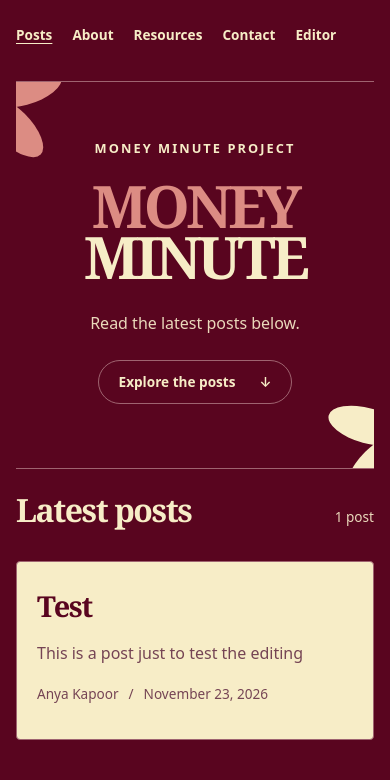
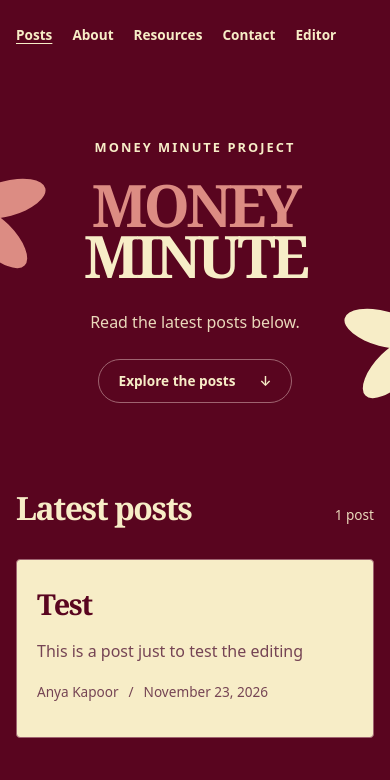
Before and after one commit to MonadicTrie/www.money-minute.com, an Eleventy site: page src/index.njk in a window 390 px wide. Shown: the part 64-844 px from the top of the page. Built offline with nearby package versions, Linux system fonts and the light colour scheme; Eleventy itself is replaced by a stand-in of ours; files that its build step writes are made by us from their sources.

Commit message:
Keep flowers inside the hero
Co-authored-by: Copilot App <223556219+Copilot@users.noreply.github.com>

```diff
--- a/src/assets/site.css
+++ b/src/assets/site.css
@@ -43,26 +43,26 @@ h1 { font-size: clamp(2.75rem, 7vw, 5.5rem); margin: .35em 0; }
 h2 { font-size: clamp(2rem, 4vw, 3rem); }
 h3 { font-size: 1.8rem; margin: .3em 0 .65em; }
 .shell { width: calc(100% - 4rem); margin-inline: auto; }
-.site-header { display: flex; justify-content: space-between; align-items: center; gap: 1.5rem; padding-block: 1.5rem; border-bottom: 1px solid var(--line); }
+.site-header { display: flex; justify-content: space-between; align-items: center; gap: 1.5rem; padding-block: 1.5rem; }
 .brand { display: flex; align-items: center; gap: .75rem; min-width: 0; overflow-wrap: anywhere; color: var(--ink); text-decoration: none; font-family: Georgia, "Times New Roman", serif; font-weight: 700; font-size: 1.5rem; line-height: 1.15; }
 .brand-mark { display: grid; place-items: center; flex-shrink: 0; background: var(--ink); color: var(--bg); border-radius: 50%; width: 2.3rem; height: 2.3rem; font-size: 1.3rem; font-style: italic; }
 nav { display: flex; flex-wrap: wrap; gap: .75rem 1.5rem; }
 nav a { text-decoration: none; font-weight: 600; font-size: .85rem; }
 nav a[aria-current="page"] { text-decoration: underline; }
-.hero { position: relative; isolation: isolate; overflow: hidden; display: flex; flex-direction: column; align-items: center; padding: 5rem 1rem 6rem; text-align: center; }
+.hero { position: relative; isolation: isolate; overflow: hidden; display: flex; flex-direction: column; align-items: center; width: calc(100% + 4rem); margin-inline: -2rem; padding: 5rem 1rem 6rem; text-align: center; }
 .hero > * { position: relative; z-index: 1; }
 .hero::before, .hero::after {
   content: "";
   position: absolute;
   z-index: 0;
-  width: clamp(10rem, 26vw, 21rem);
+  width: min(clamp(10rem, 26vw, 21rem), max(1rem, calc(100vh - 8rem)));
   aspect-ratio: 1;
   background: var(--petal);
   mask: url("./flower.svg") center / contain no-repeat;
   pointer-events: none;
 }
-.hero::before { top: -4rem; left: -9rem; transform: rotate(15deg); }
-.hero::after { right: -9rem; bottom: -3rem; background: var(--petal-alt); transform: rotate(-15deg); }
+.hero::before { top: 3rem; left: -9rem; transform: rotate(15deg); }
+.hero::after { right: -9rem; bottom: 3rem; background: var(--petal-alt); transform: rotate(-15deg); }
 .hero h1 { width: 8ch; max-width: 100%; margin: .15em 0 .2em; font-size: clamp(3.25rem, 15vw, 11rem); line-height: .87; letter-spacing: -.065em; text-transform: uppercase; }
 .hero h1::first-line { color: var(--display); }
 .eyebrow { color: var(--accent); text-transform: uppercase; letter-spacing: .16em; font-size: .8rem; font-weight: 750; }
@@ -71,7 +71,7 @@ nav a[aria-current="page"] { text-decoration: underline; }
 .hero .lede { max-width: 36ch; margin: 1rem 0 1.5rem; }
 .hero-link { display: inline-flex; align-items: center; gap: 1.5rem; min-height: 44px; padding: .6rem 1.25rem; border: 1px solid var(--line); border-radius: 2rem; text-decoration: none; font-size: .85rem; font-weight: 600; }
 .hero-link:hover { background: var(--tint); }
-.section-heading { display: flex; justify-content: space-between; align-items: center; gap: 1rem; border-top: 1px solid var(--line); padding-top: 1.5rem; }
+.section-heading { display: flex; justify-content: space-between; align-items: center; gap: 1rem; padding-top: 1.5rem; }
 .section-heading h2 { margin: 0; }
 .section-heading span, .meta { color: var(--muted); font-size: .85rem; }
 .post-grid { display: grid; grid-template-columns: repeat(2, minmax(0, 1fr)); gap: 1.5rem; padding-block: 2rem 5rem; }
@@ -118,9 +118,9 @@ body[data-density="compact"] .hero { padding-block: 4rem 5rem; }
   .shell { width: calc(100% - 2rem); }
   nav { gap: .25rem 1.25rem; }
   nav a { display: inline-flex; align-items: center; min-height: 44px; }
-  .hero, body[data-density="compact"] .hero { padding: 3.5rem .5rem 4rem; }
-  .hero::before { top: -4rem; left: -7rem; }
-  .hero::after { bottom: -3rem; right: -7rem; }
+  .hero, body[data-density="compact"] .hero { width: calc(100% + 2rem); margin-inline: -1rem; padding: 3.5rem .5rem 4rem; }
+  .hero::before { left: -7rem; }
+  .hero::after { right: -7rem; }
   .hero .lede { font-size: 1rem; }
   .post-grid { grid-template-columns: 1fr; }
   .section-heading { align-items: baseline; }
```
